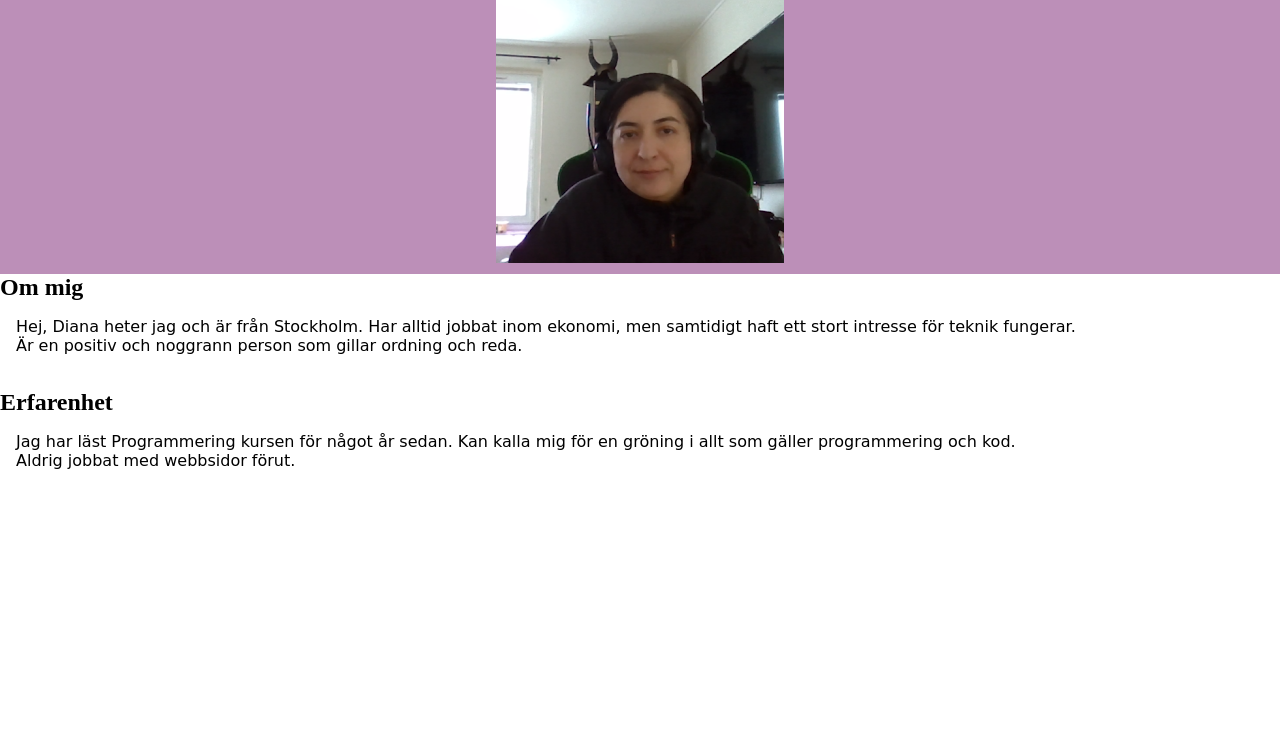
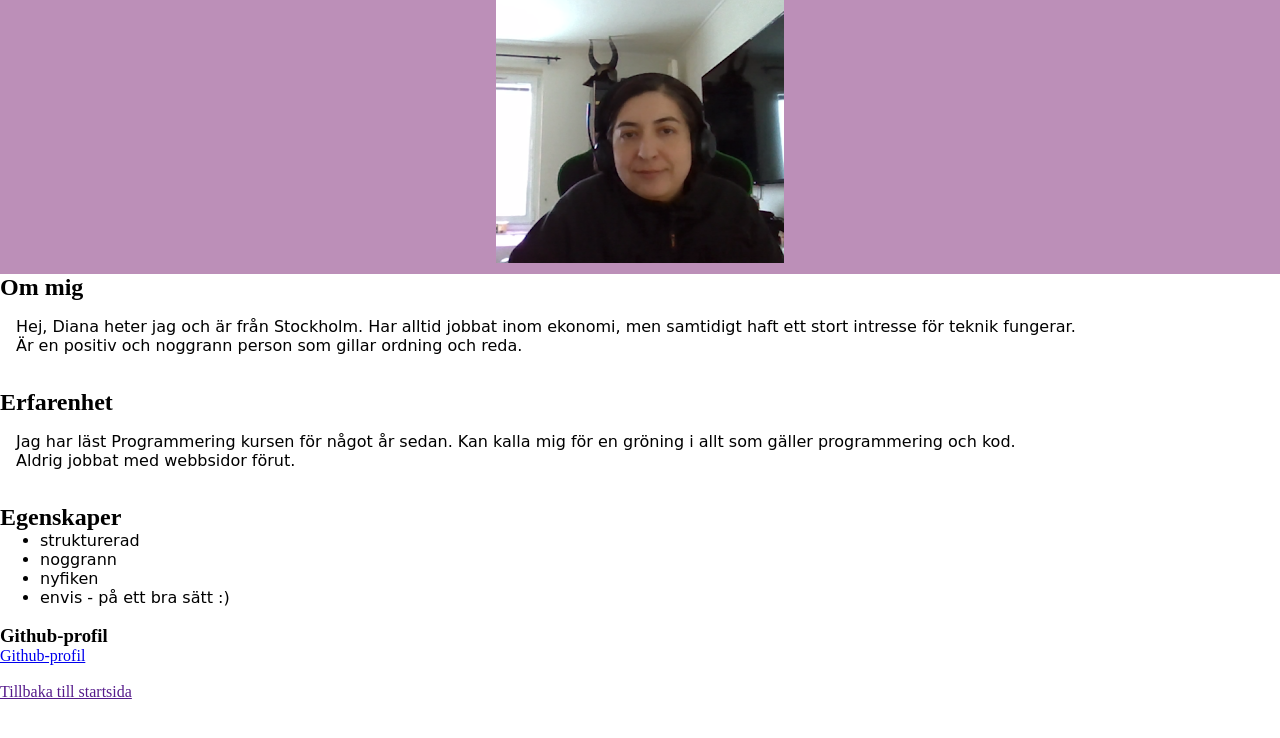
Before and after one commit to DianaHannaEdberg/Projekt-grupp-3, a plain HTML site: page Diana-Paragina.html in a window 1280 px wide. Shown: the part 62-800 px from the top of the page. Drawn offline with Linux system fonts and the light colour scheme.

Commit message:
Upddated presentation with text

```diff
--- a/Diana-Paragina.html
+++ b/Diana-Paragina.html
@@ -29,7 +29,24 @@
         <br/>
         Aldrig jobbat med webbsidor förut.
     </p>
+    <br>
+    <h2>Egenskaper</h2>
+    <ul style="font-family: cursive;">
+        <li>strukturerad</li>
+        <li>noggrann</li>
+        <li>nyfiken</li>
+        <li>envis - på ett bra sätt :) </li>
+    </ul>
 
 </main>
+<br>
+<footer>
+    <h3>Github-profil</h3>
+   <p> <a href="https://github.com/dianaparagina90-ai" target="_blank">Github-profil
+
+    </a></p>
+    <br/>
+    <a href="">Tillbaka till startsida</a>
+</footer>
 </body>
 </html>
```
